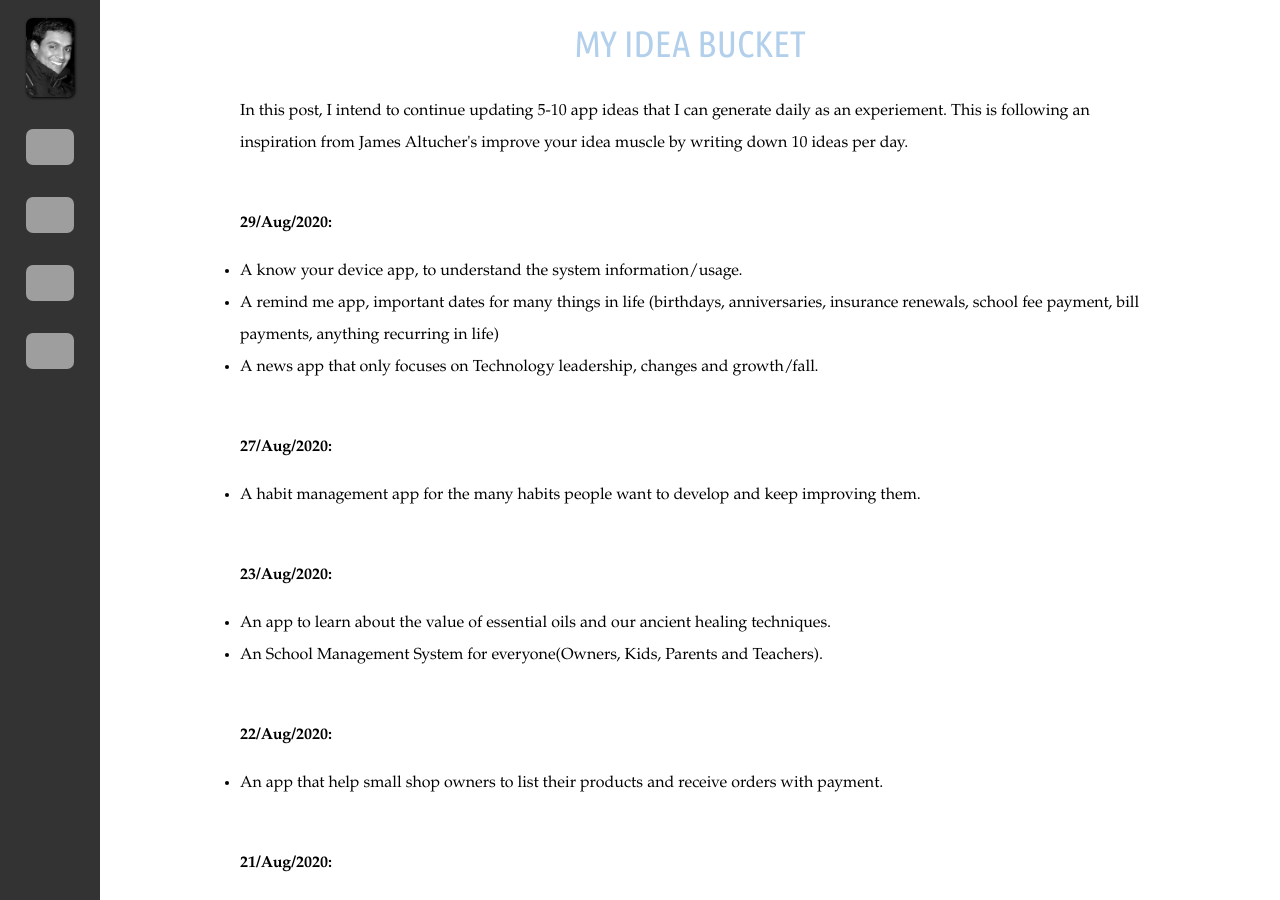
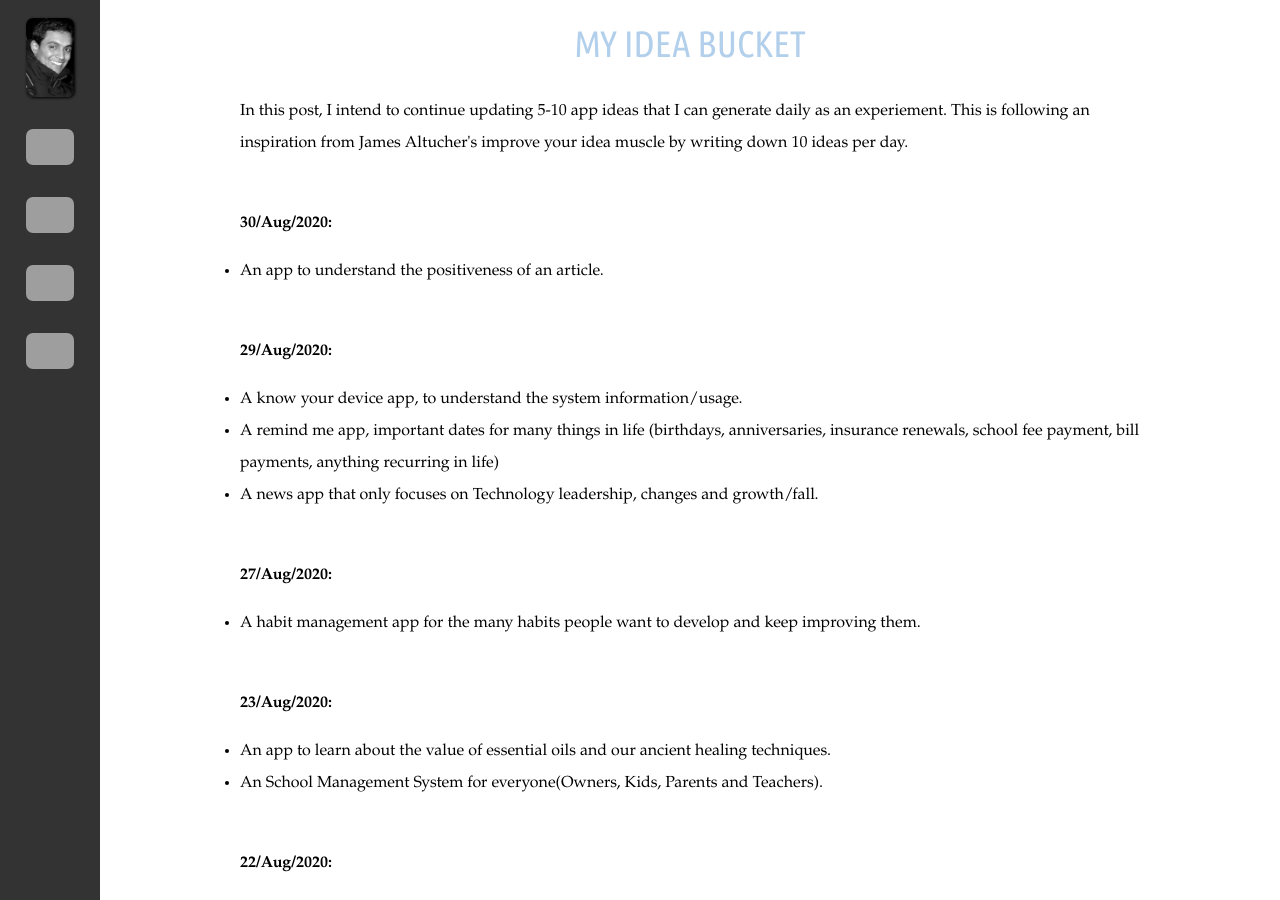
Before and after one commit to hpalappetty/silkyprogrammer.github.com, a Jekyll site: the page built from _posts/2020-08-20-my-idea-bucket.md, in a window 1280 px wide and 900 px high. Built offline with Jekyll 4.4.1, drawn with Linux system fonts in a browser that asks for light colours; some web fonts are replaced; grey boxes are pictures that could not be loaded.

Commit message:
app ideas

```diff
--- a/_posts/2020-08-20-my-idea-bucket.md
+++ b/_posts/2020-08-20-my-idea-bucket.md
@@ -3,6 +3,10 @@ title: My Idea Bucket
 layout: post
 ---
 <p>In this post, I intend to continue updating 5-10 app ideas that I can generate daily as an experiement. This is following an inspiration from James Altucher's improve your idea muscle by writing down 10 ideas per day.</p>
+
+<br>
+<b>30/Aug/2020:</b>
+- An app to understand the positiveness of an article.
 
 <br>
 <b>29/Aug/2020:</b>
```
